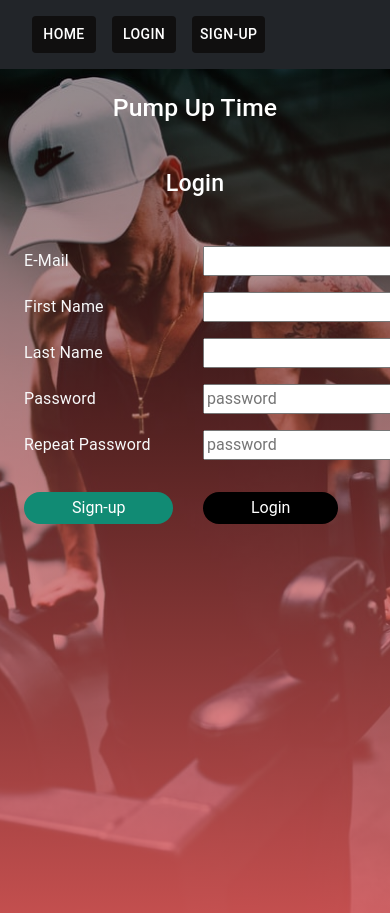
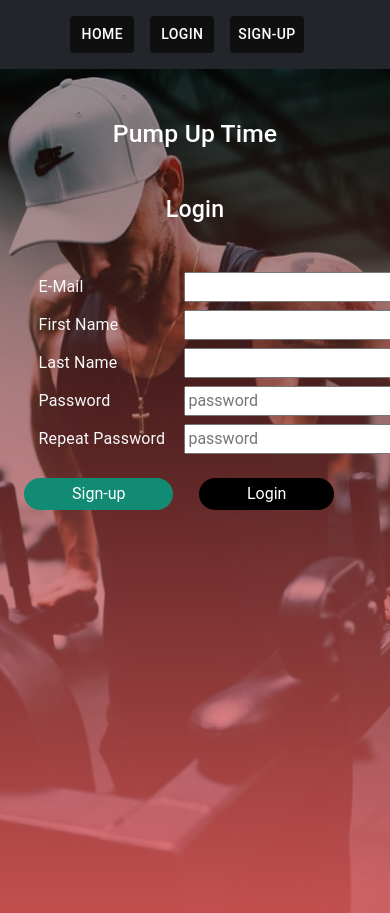
Before and after one commit to johndrake31/workout-app, a React (Create React App) app: page /signuppage in a window 390 px wide. Shown: the top 913 px of the page. Built offline with nearby package versions, Linux system fonts and the light colour scheme; no server answers.

Commit message:
feat(signup): add css to make form more mobile friendly

```diff
--- a/src/components/Home.tsx
+++ b/src/components/Home.tsx
@@ -1,14 +1,23 @@
 import Container from '@mui/material/Container';
 import WorkoutCard from './WorkoutCard';
 import { workoutSamples } from '../store/files/workoutSamples';
+import { Grid } from '@mui/material';
 const Home = () => {
   return (
     <>
       <Container maxWidth='xl' sx={{ p: 3 }}>
         <h2 className='text-white text-center'>Workouts</h2>
+
+        <Grid
+          container
+          direction='column'
+          justifyContent='center'
+          alignItems='center'
+        >
           {workoutSamples &&
             workoutSamples.map((workout, index) => (
-            <div className='my-3' key={index*3.14 +'_workoutcard'}>
+              <div className='my-3' key={index * 3.14 + '_workoutcard'}>
+                <Grid item xs={12}>
                   <WorkoutCard
                     img={`${workout.imgUrl}`}
                     title={workout.mainTitle}
@@ -17,8 +26,10 @@ const Home = () => {
                     }
                     param={workout._id}
                   />
+                </Grid>
               </div>
             ))}
+        </Grid>
       </Container>
     </>
   );
--- a/src/components/LoginSignupLogout/Signup/Signup.tsx
+++ b/src/components/LoginSignupLogout/Signup/Signup.tsx
@@ -60,19 +60,19 @@ const Signup = () => {
     }
   };
   return (
-    <div className={'text-light p-4 ' + loginStyles.background}>
+    <div className={'text-light px-4 ' + loginStyles.background}>
         <h2 className='text-center text-white mb-5'>Pump Up Time</h2>
         <h3 className='text-center text-white mb-5'>Login</h3>
 
         <Grid
           container
-          spacing={2}
+          spacing={1}
           direction='row'
           justifyContent='center'
           alignItems='center'
         >
           {/* Email */}
-          <Grid item xs={6} md={6}>
+          <Grid item xs={5} md={5}>
             <label className='' htmlFor='mail'>
               E-Mail
             </label>
@@ -82,7 +82,7 @@ const Signup = () => {
           </Grid>
 
           {/* First Name */}
-          <Grid item xs={6} md={6}>
+          <Grid item xs={5} md={5}>
             <label className='self-center space-around' htmlFor='firstName'>
               First Name
             </label>
@@ -92,7 +92,7 @@ const Signup = () => {
           </Grid>
 
           {/* Last Name */}
-          <Grid item xs={6} md={6}>
+          <Grid item xs={5} md={5}>
             <label className='self-center space-around' htmlFor='lastName'>
               Last Name
             </label>
@@ -102,7 +102,7 @@ const Signup = () => {
           </Grid>
 
           {/* Password */}
-          <Grid item xs={6} md={6}>
+          <Grid item xs={5} md={5}>
             <label htmlFor='password'>Password</label>
           </Grid>
           <Grid item xs={6} md={6}>
@@ -113,7 +113,7 @@ const Signup = () => {
             />
           </Grid>
 
-          <Grid item xs={6} md={6}>
+          <Grid item xs={5} md={5}>
             <label htmlFor='passwordRep'>Repeat Password</label>
           </Grid>
           <Grid item xs={6} md={6}>
--- a/src/components/Navbar.tsx
+++ b/src/components/Navbar.tsx
@@ -1,6 +1,6 @@
 import { useContext } from 'react';
 import { NavLink } from 'react-router-dom';
-import { Button, Container } from '@mui/material';
+import { Button, Container, Grid } from '@mui/material';
 import AuthContext from '../context/UserAuthContext';
 import classes from './Navbar.module.css';
 
@@ -8,7 +8,13 @@ const Navbar = () => {
   const { isLogged } = useContext(AuthContext);
 
   return (
-    <Container sx={{ m: 2 }}>
+    <Container sx={{ my: 2 }}>
+      <Grid
+        container
+        direction='row'
+        justifyContent='center'
+        alignItems='center'
+      >
         <NavLink
           to='/'
           className={({ isActive }) =>
@@ -81,7 +87,6 @@ const Navbar = () => {
                 Sign-up
               </Button>
             </NavLink>
-
           </>
         )}
         {isLogged && (
@@ -103,6 +108,7 @@ const Navbar = () => {
             </Button>
           </NavLink>
         )}
+      </Grid>
     </Container>
   );
 };
```
Lines whose indentation alone changed are shown as unchanged.
